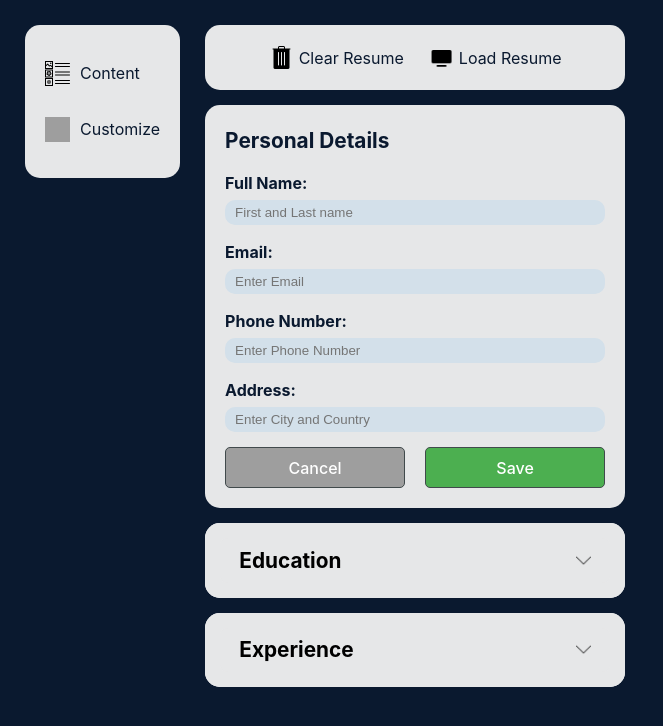
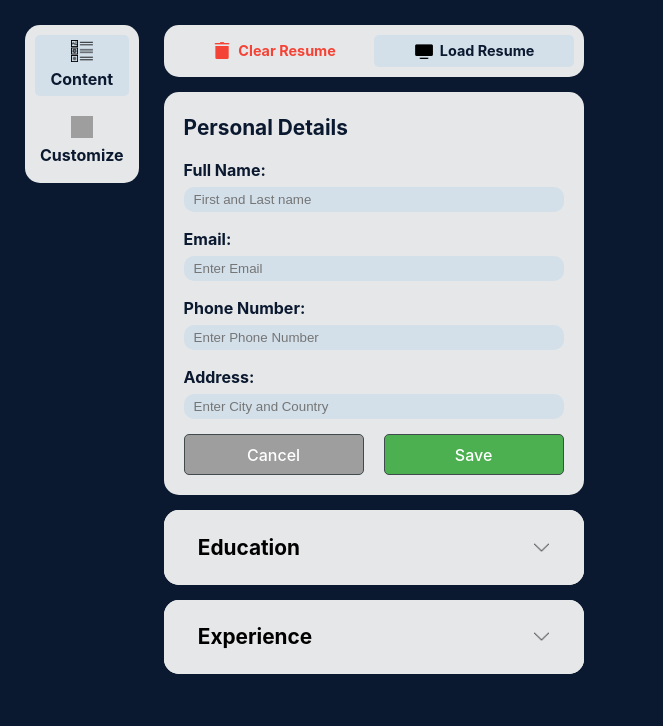
Before and after one commit to Godlearningtocode/resume, a React (Vite) app: page / in a window 1280 px wide. Shown: the top 726 px of the page, without its empty margins (0-663 px from the left). Built offline with nearby package versions, Linux system fonts and the light colour scheme; grey boxes are pictures that could not be loaded.

Commit message:
feat: styling for page render buttons

```diff
--- a/src/App.css
+++ b/src/App.css
@@ -34,21 +34,29 @@ width: 100%;
   flex-direction: column;
   background-color: #E6E7E8;
   border-radius: 15px;
-  padding: 20px;
-  height: 112.5px;
+  gap: 15px;
+  font-weight: bolder;
+  padding: 10px;
+  height: 138px;
+}
+
+.activeSection {
+  background-color: #D3E0EA;
+  border-radius: 5px;
 }
 
 .navButtonImage {
-  width: 25px;
-  height: 25px;
+  width: 22px;
+  height: 22px;
 }
 
 .navButtonContainer {
   display: flex;
-  flex-direction: row;
+  flex-direction: column;
   justify-content: flex-start;
   align-items: center;
-  gap: 10px;
+  gap: 5px;
+  padding: 5px;
 }
 
 #inputSection {
@@ -68,9 +76,8 @@ width: 100%;
   flex-direction: row;
   justify-content: center;
   align-items: center;
-  gap: 25px;
   background-color: #E6E7E8;
-  padding: 20px;
+  padding: 10px;
   border-radius: 15px;
 }
 
@@ -92,11 +99,12 @@ width: 100%;
   justify-content: center;
   align-items: center;
   gap: 5px;
+  width: 100%;
 }
 
 .displayButton {
-  width: 25px;
-  height: 25px;
+  width: 22px;
+  height: 22px;
 }
 
 #personalInput {
@@ -259,6 +267,17 @@ button:focus, button:focus-visible {
   flex-direction: column;
 }
 
-/* #startDateEducation, #startDateExperience { */
-  /* width: 200px; */
-/* } */
+#clearResumeContainer {
+  color: #F44336;
+  font-weight: bolder;
+  padding: 5px;
+  font-size: 0.9rem;
+}
+
+#loadResumeContainer{
+  font-weight: bolder;
+  background-color: #D3E0EA;
+  border-radius: 5px;
+  padding: 5px;
+  font-size: 0.9rem;
+}
--- a/src/App.jsx
+++ b/src/App.jsx
@@ -7,39 +7,53 @@ import "./App.css";
 function App() {
   const [resumeDetails, setResumeDetails] = useState([]);
 
+  function CustomPageRender() {
+    if(document.querySelector('.activeSection')) {
+      document.querySelector('.activeSection').classList.remove('activeSection');
+      document.querySelector('#customizeSection').classList.add('activeSection')
+    }
+  }
+
+  function ContentPageRender() {
+    if(document.querySelector('.activeSection')) {
+      document.querySelector('.activeSection').classList.remove('activeSection');
+      document.querySelector('#contentSection').classList.add('activeSection')
+    }
+  }
+
   return (
     <>
       <div id="mainSection">
         <div id="leftSide">
           <div id="customSection">
-            <div className="navButtonContainer">
+            <div className="activeSection navButtonContainer" id="contentSection" onClick={ContentPageRender}>
               <img
                 src="src/assets/contentBlack.png"
                 alt="Content Page"
                 className="navButtonImage"
               />
-              <p id="contentText">Content</p>
+              <div id="contentText">Content</div>
             </div>
-            <div className="navButtonContainer">
+            <div className="navButtonContainer" id="customizeSection" onClick={CustomPageRender}>
               <img
                 src="src/assets/custom.png"
                 alt="Customize"
                 className="navButtonImage"
               />
-              <p id="customizeText">Customize</p>
+              <div id="customizeText">Customize</div>
             </div>
           </div>
           <div id="inputSection">
             <div id="displayInputButtons">
-              <div className="displayInputContainer">
+              <div className="displayInputContainer" id="clearResumeContainer">
                 <img
                   src="src/assets/trash.png"
                   alt=""
                   className="displayButton"
                 />
-                <div id="cleanResume">Clear Resume</div>
+                <div id="clearResume">Clear Resume</div>
               </div>
-              <div className="displayInputContainer">
+              <div className="displayInputContainer" id="loadResumeContainer">
                 <img
                   src="src/assets/display.png"
                   alt=""
```
Also changed, not shown: src/assets/trash.png, src/assets/trashFocus.png (deleted).
